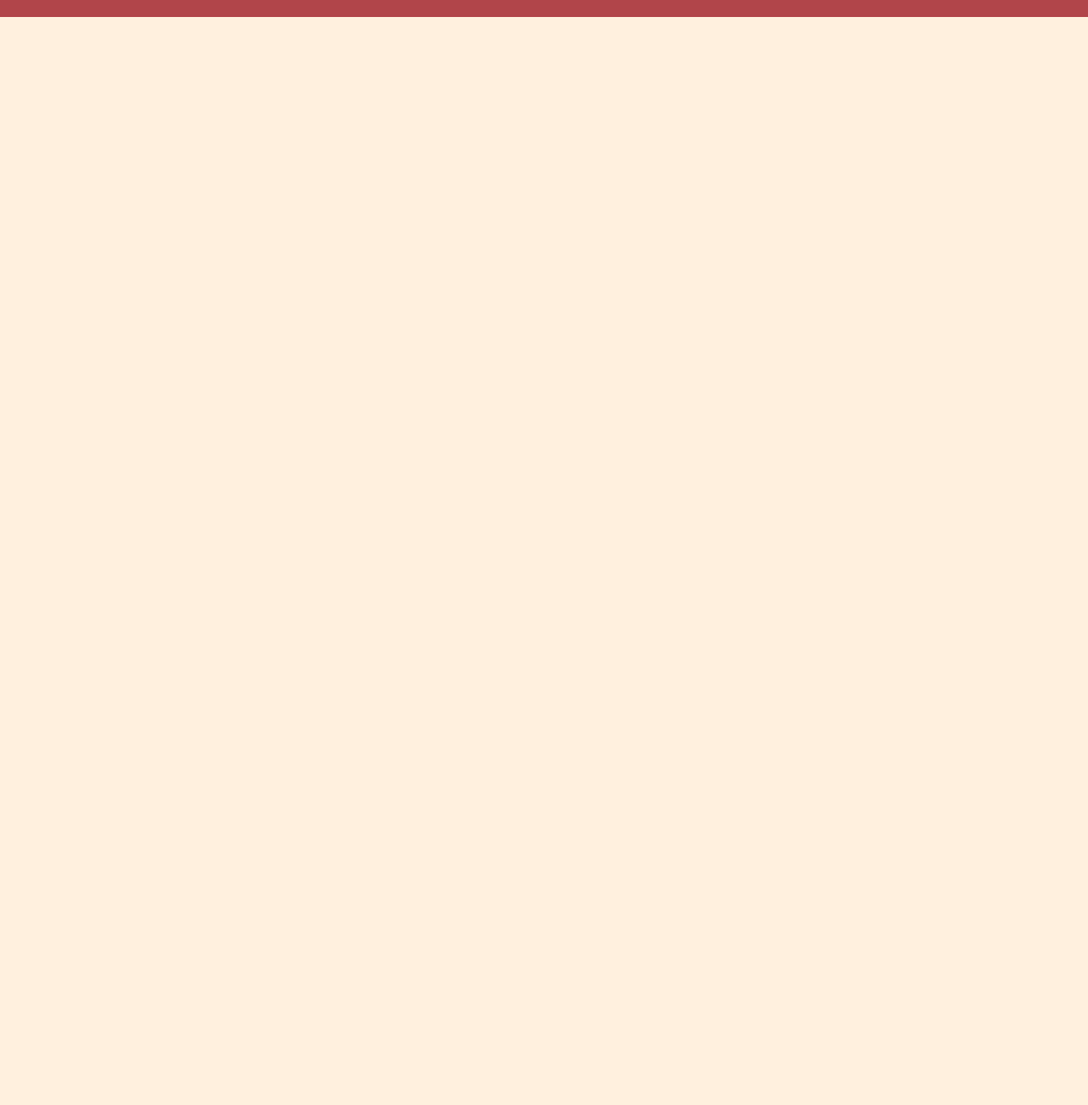
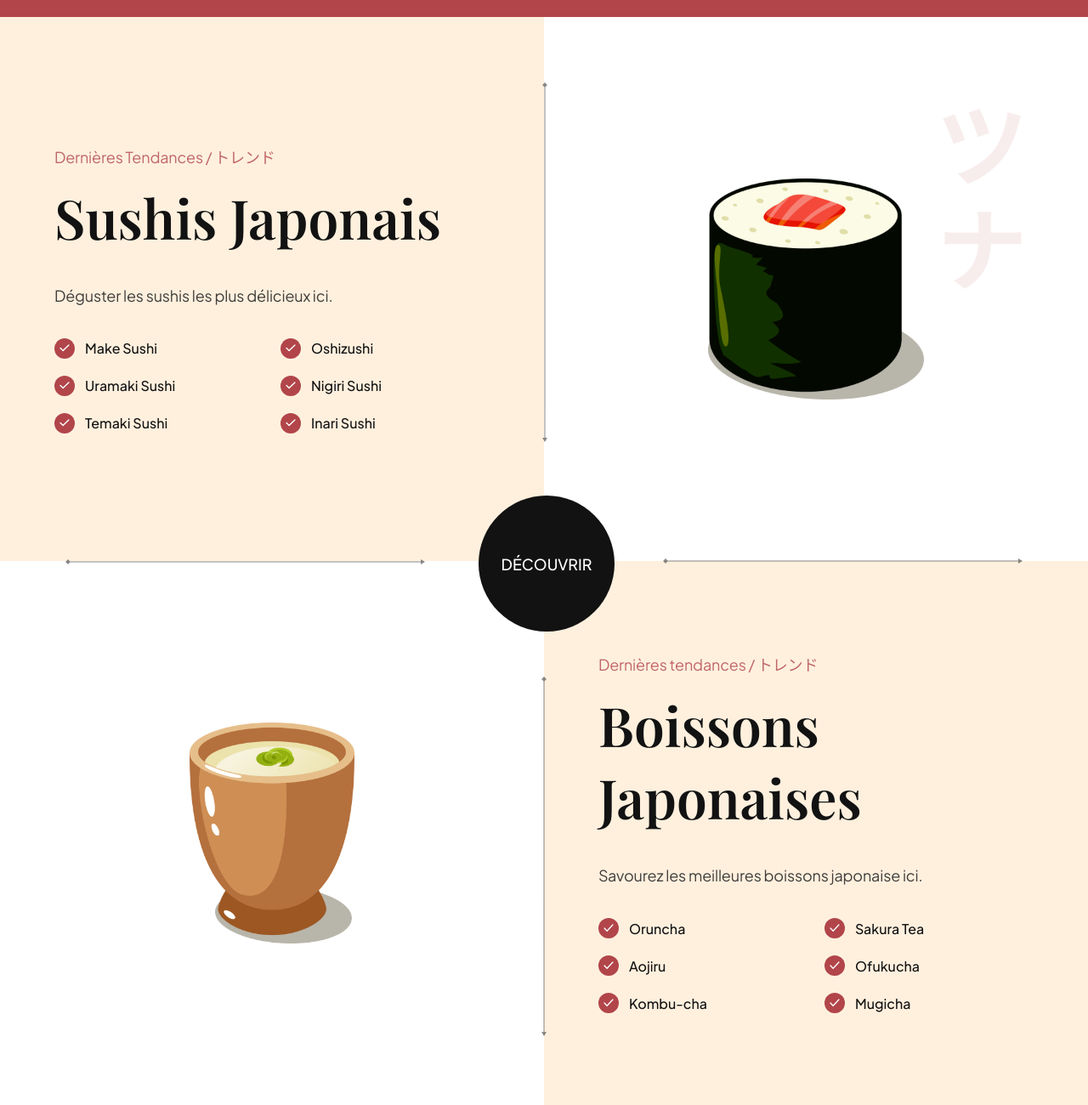
Before and after one commit to yannformation/sushiman, a website built with Vite: page index.html in a window 1280 px wide. Shown: the part 2471-3771 px from the top of the page at 85% size. Before the commit the page ends 2491 px from the top, so only its background shows below. Built offline with nearby package versions, Linux system fonts and the light colour scheme.

Commit message:
section plats réussie

```diff
--- a/css/sections/trending.css
+++ b/css/sections/trending.css
@@ -0,0 +1,158 @@
+.trending {
+    position: relative;
+
+    display: flex;
+    flex-direction: column;
+    overflow: hidden;
+}
+
+.trending__discover {
+
+}
+
+.trending-sushi, .trending-drinks {
+    width: 100%;
+    min-height: 640px;
+
+    display: flex;
+    flex-direction: row;
+}
+
+.trending__content {
+    flex: 1;
+    display: flex;
+    justify-content: center;
+    flex-direction: column;
+
+    padding: 32px 64px;
+  }
+
+  .trending__list {
+    list-style: none;
+
+    flex-wrap: wrap;
+    gap: 20px;
+  }
+
+  .trending__list li {
+    flex: 1;
+    display: flex;
+    align-items: center;
+    flex-direction: row;
+    gap: 12px;
+
+    min-width: 210px;
+  }
+
+  .trending__icon {
+    width: 24px;
+    height: 24px;
+
+    border-radius: 100%;
+    background-color: var(--primary-color);
+  }
+
+  .trending__icon img {
+    width: 50%;
+    height: 50%;
+    object-fit: contain;
+  }
+
+  .trending__list p {
+    flex: 1;
+    font-size: 16px;
+    font-weight: 500;
+    font-family: var(--plus-jakarta-sans);
+    color: var(--secondary-color);
+  }
+
+  .trending__image {
+    flex: 1;
+    position: relative;
+    padding: 32px 64px;
+
+    background-color: var(--color-white);
+    background-repet: no-repeat;
+    background-size: contain;
+    background-position: center;
+  }
+
+  .trending-sushi .trending__image {
+    background-image: url('../../assets/japanese_sushi.png');
+  }
+  .trending-drink .trending__image {
+    background-image: url('../../assets/japanese_drinks.png');
+  }
+
+  .trending__image img {
+    width: 254px;
+    height:260px;
+    object-fit: contain;
+  }
+
+  .trending__discover {
+    position: absolute;
+    top: 44%;
+    left: 44%;
+    z-index: 1;
+
+    width: 160px;
+    height: 160px;
+
+    background-color: var(--secondary-color);
+    border-radius: 100%;
+
+    display: flex;
+    justify-content: center;
+    align-items: center;
+  }
+
+  .trending__discover p {
+    color: #fff;
+    text-transform: uppercase;
+    font-size: 18px;
+    font-weight: 500;
+    font-family: var(--plus-jakarta-sans);
+  }
+
+  /* Arrows */
+.trending__arrow {
+    position: absolute;
+    z-index: 1;
+  }
+
+  .trending__arrow img {
+    object-fit: contain;
+  }
+
+  .trending__arrow-left {
+    left: -2.5px;
+    top: 12%;
+  }
+
+  .trending__arrow-left img,
+  .trending__arrow-top img {
+    width: auto;
+    height: 100%;
+  }
+
+  .trending__arrow-top {
+    top: -10.5px;
+    left: 12%;
+  }
+
+  .trending__arrow-bottom {
+    bottom: -6.5px;
+    right: 12%;
+  }
+
+  .trending__arrow-bottom img,
+  .trending__arrow-right img {
+    width: 100%;
+    height: auto;
+  }
+
+  .trending__arrow-right {
+    right: -2.5px;
+    bottom: 12%;
+  }
--- a/index.html
+++ b/index.html
@@ -182,6 +182,136 @@
       <img src="assets/arrow-right.svg" alt="flèche vers la droite" />
     </button>
   </section>
+
+  <section class="trending" id="food">
+    <section class="trending-sushi">
+      <div class="trending__content" data-aos="fade-right">
+        <p class="sushi__subtitle">Dernières Tendances / トレンド</p>
+
+        <h3 class="sushi__title">Sushis Japonais
+        </h3>
+        <p class="sushi__description">Déguster les sushis les plus délicieux ici.
+        </p>
+
+        <ul class="trending__list flex-between">
+          <li>
+            <div class="trending__icon flex-center">
+              <img src="assets/check.svg" alt="check" />
+            </div>
+            <p>Make Sushi</p>
+          </li>
+          <li>
+            <div class="trending__icon flex-center">
+              <img src="assets/check.svg" alt="check" />
+            </div>
+            <p>Oshizushi</p>
+          </li>
+          <li>
+            <div class="trending__icon flex-center">
+              <img src="assets/check.svg" alt="check" />
+            </div>
+            <p>Uramaki Sushi</p>
+          </li>
+          <li>
+            <div class="trending__icon flex-center">
+              <img src="assets/check.svg" alt="check" />
+            </div>
+            <p>Nigiri Sushi</p>
+          </li>
+          <li>
+            <div class="trending__icon flex-center">
+              <img src="assets/check.svg" alt="check" />
+            </div>
+            <p>Temaki Sushi</p>
+          </li>
+          <li>
+            <div class="trending__icon flex-center">
+              <img src="assets/check.svg" alt="check" />
+            </div>
+            <p>Inari Sushi</p>
+          </li>
+      </ul>
+    </div>
+
+    <div class="trending__image flex-center">
+      <img src="assets/sushi-5.png" alt="sushi-5" data-aos="fade-left" />
+
+      <div class="trending__arrow trending__arrow-left">
+        <img src="assets/arrow-vertical.svg" alt="arrow vertical" />
+      </div>
+
+      <div class="trending__arrow trending__arrow-bottom">
+        <img src="assets/arrow-horizontal.svg" alt="arrow horizontal" />
+      </div>
+    </div>
+    </section>
+    <div class="trending__discover" data-aos="zoom-in">
+      <p>Découvrir</p>
+    </div>
+    <section class="trending-drinks">
+      <div class="trending__image flex-center">
+        <img src="assets/sushi-4.png" alt="sushi-4" data-aos="fade-right" />
+
+        <div class="trending__arrow trending__arrow-top">
+          <img src="assets/arrow-horizontal.svg" alt="arrow horizontal" />
+        </div>
+
+        <div class="trending__arrow trending__arrow-right">
+          <img src="assets/arrow-vertical.svg" alt="arrow vertical" />
+        </div>
+      </div>
+
+      <div class="trending__content" data-aos="fade-left">
+        <p class="sushi__subtitle">Dernières tendances / トレンド</p>
+
+        <h3 class="sushi__title">Boissons Japonaises
+        </h3>
+        <p class="sushi__description">Savourez les meilleures boissons japonaise ici.
+        </p>
+
+        <ul class="trending__list flex-between">
+          <li>
+            <div class="trending__icon flex-center">
+              <img src="assets/check.svg" alt="check" />
+            </div>
+            <p>Oruncha</p>
+          </li>
+          <li>
+            <div class="trending__icon flex-center">
+              <img src="assets/check.svg" alt="check" />
+            </div>
+            <p>
+              Sakura Tea</p>
+          </li>
+          <li>
+            <div class="trending__icon flex-center">
+              <img src="assets/check.svg" alt="check" />
+            </div>
+            <p>Aojiru</p>
+          </li>
+          <li>
+            <div class="trending__icon flex-center">
+              <img src="assets/check.svg" alt="check" />
+            </div>
+            <p>Ofukucha</p>
+          </li>
+          <li>
+            <div class="trending__icon flex-center">
+              <img src="assets/check.svg" alt="check" />
+            </div>
+            <p>Kombu-cha</p>
+          </li>
+          <li>
+            <div class="trending__icon flex-center">
+              <img src="assets/check.svg" alt="check" />
+            </div>
+            <p>Mugicha</p>
+          </li>
+        </ul>
+      </div>
+    </section>
+  </section>
+
   <script src="js/script.js" type="module"></script>
 </body>
 </html>
```
